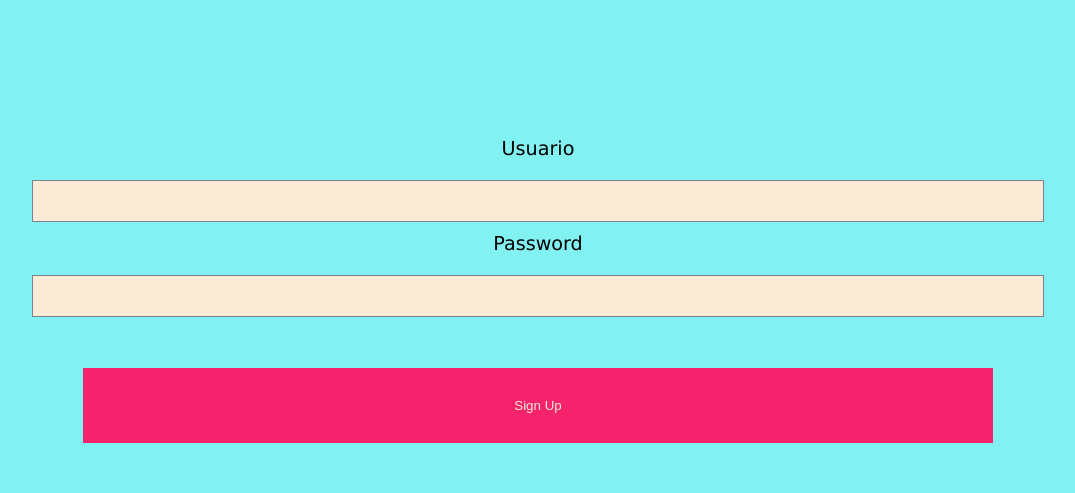
After one commit to ezSan/odooTest, a PHP site: page /userCreate.php in a window 1280 px wide. The commit adds this page. Shown: the top 493 px of the page, without its empty margins (102-1177 px from the left). Run offline with PHP 8.4, Linux system fonts and the light colour scheme.

```diff
--- a/index.php
+++ b/index.php
@@ -30,7 +30,7 @@
     <h5>Password</h5>
     <input type="password" name="contraseña" class="formInputNotBorder">
 
-    <input type="submit" name="loginBtn" value="Sign In" class="loginButton">
+    <input type="submit" name="loginBtn" value="Login" class="loginButton">
 </form>
 
 <div class="loginFooterFixed">
--- /dev/null
+++ b/userCreate.php
@@ -0,0 +1,27 @@
+
+
+<!DOCTYPE html>
+<html lang="en">
+<head>
+    <meta charset="UTF-8">
+    <meta http-equiv="X-UA-Compatible" content="IE=edge">
+    <link rel="stylesheet" type="text/css" href="./styles/styles.css">
+
+    <meta name="viewport" content="width=device-width, initial-scale=1.0">
+    <title>Sign In</title>
+</head>
+<body>
+
+    <form class="styledForm" method="POST" action="signUp.php">
+
+    <h5>Usuario</h5>
+    <input type="text" name="usuario" class="formInputNotBorder">
+    <h5>Password</h5>
+    <input type="password" name="contraseña" class="formInputNotBorder">
+
+    <input type="submit" value="Sign Up" class="loginButton">
+
+
+    </form>
+</body>
+</html>
```
Also changed, not shown: signUp.php (added, +17 -0 lines).
